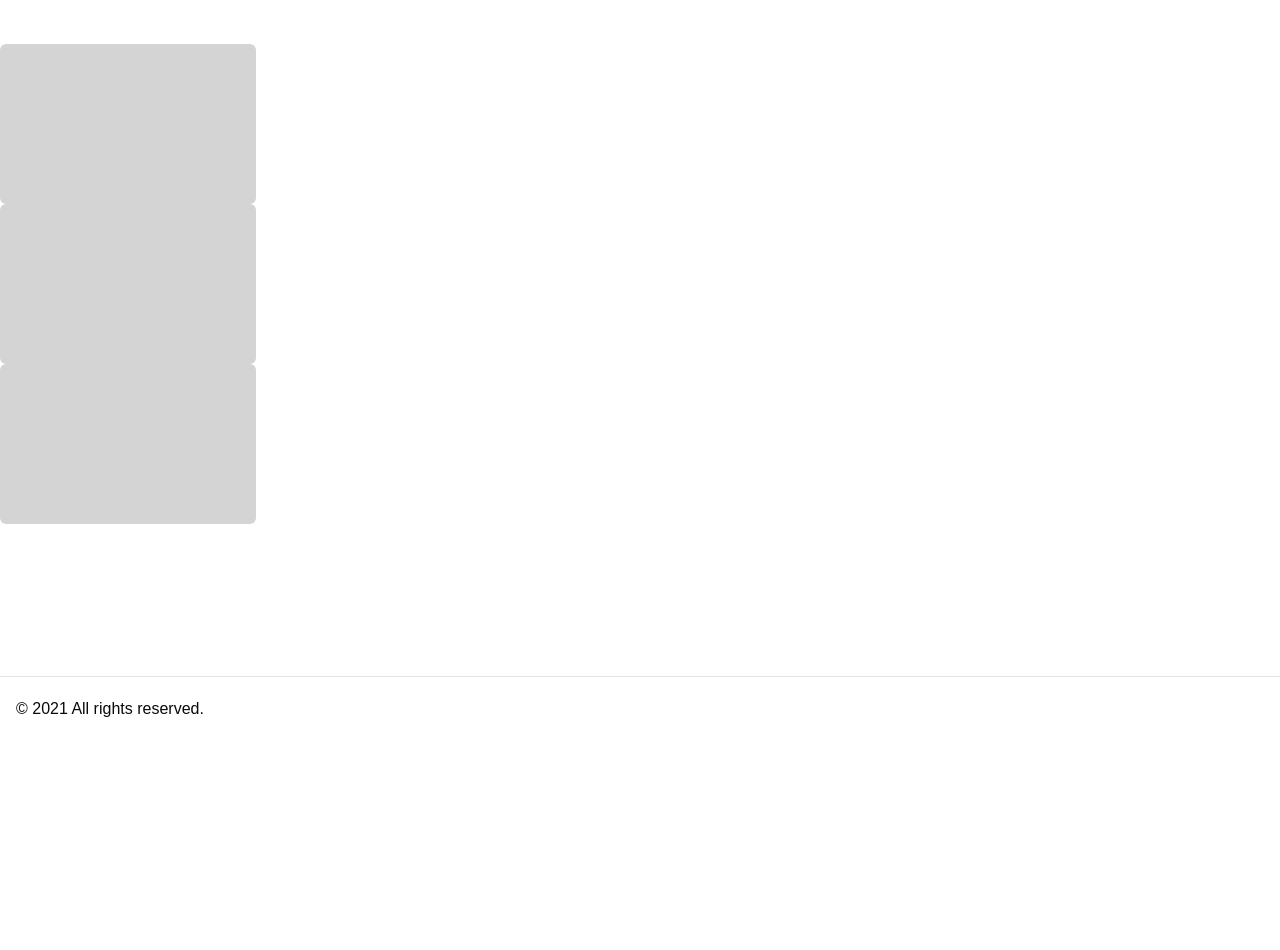
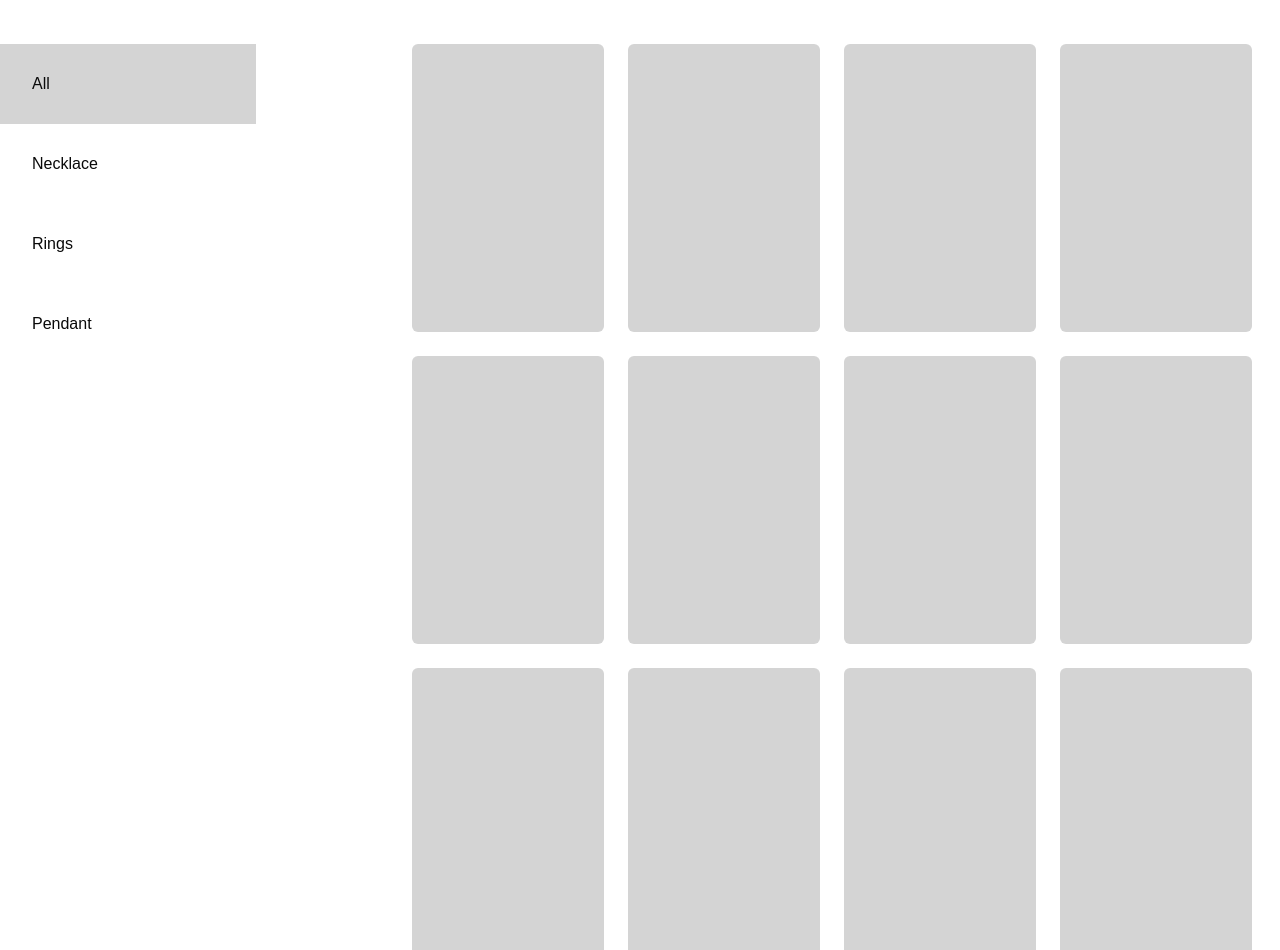
Before and after one commit to atiyas-fresh-farm/atiyas-fresh-farm, a Next.js app: page /1 in a window 1280 px wide. Shown: the part 60-1010 px from the top of the page. Before the commit the page ends 800 px from the top, so only its background shows below. Built offline with nearby package versions, Linux system fonts and the light colour scheme.

Commit message:
setup product layout

```diff
--- a/package.json
+++ b/package.json
@@ -12,6 +12,7 @@
     "@radix-ui/react-avatar": "^1.1.1",
     "@radix-ui/react-dropdown-menu": "^2.1.2",
     "@radix-ui/react-slot": "^1.1.0",
+    "@shopify/storefront-api-client": "^1.0.2",
     "class-variance-authority": "^0.7.0",
     "clsx": "^2.1.1",
     "lucide-react": "^0.447.0",
--- a/src/app/[category]/page.tsx
+++ b/src/app/[category]/page.tsx
@@ -3,11 +3,38 @@ const Category = () => {
     <div className="w-full flex justify-center">
       <main className="container flex flex-row justify-start items-start pt-10">
         <div className="min-w-96 ">
-          <div className="w-64 h-40 bg-neutral-300 rounded-md"></div>
-          <div className="w-64 h-40 bg-neutral-300 rounded-md"></div>
-          <div className="w-64 h-40 bg-neutral-300 rounded-md"></div>
+          <div className="w-64 h-20 flex flex-row justify-start items-center p-8 bg-neutral-300">
+            All
+          </div>
+          <div className="w-64 h-20 flex flex-row justify-start items-center p-8 bg-white">
+            Necklace
+          </div>
+          <div className="w-64 h-20 flex flex-row justify-start items-center p-8 bg-white">
+            Rings
+          </div>
+          <div className="w-64 h-20 flex flex-row justify-start items-center p-8 bg-white">
+            Pendant
+          </div>
         </div>
-        <div></div>
+        <div className="w-full flex flex-row flex-wrap justify-center items-start">
+          <div className="w-48 h-72 bg-neutral-300 mx-3 mb-6 rounded-md"></div>
+          <div className="w-48 h-72 bg-neutral-300 mx-3 mb-6 rounded-md"></div>
+          <div className="w-48 h-72 bg-neutral-300 mx-3 mb-6 rounded-md"></div>
+          <div className="w-48 h-72 bg-neutral-300 mx-3 mb-6 rounded-md"></div>
+          <div className="w-48 h-72 bg-neutral-300 mx-3 mb-6 rounded-md"></div>
+
+          <div className="w-48 h-72 bg-neutral-300 mx-3 mb-6 rounded-md"></div>
+          <div className="w-48 h-72 bg-neutral-300 mx-3 mb-6 rounded-md"></div>
+          <div className="w-48 h-72 bg-neutral-300 mx-3 mb-6 rounded-md"></div>
+          <div className="w-48 h-72 bg-neutral-300 mx-3 mb-6 rounded-md"></div>
+          <div className="w-48 h-72 bg-neutral-300 mx-3 mb-6 rounded-md"></div>
+
+          <div className="w-48 h-72 bg-neutral-300 mx-3 mb-6 rounded-md"></div>
+          <div className="w-48 h-72 bg-neutral-300 mx-3 mb-6 rounded-md"></div>
+          <div className="w-48 h-72 bg-neutral-300 mx-3 mb-6 rounded-md"></div>
+          <div className="w-48 h-72 bg-neutral-300 mx-3 mb-6 rounded-md"></div>
+          <div className="w-48 h-72 bg-neutral-300 mx-3 mb-6 rounded-md"></div>
+        </div>
       </main>
     </div>
   );
```
Also changed, not shown: 1 other file (tests, documents, lock files or other folders).
